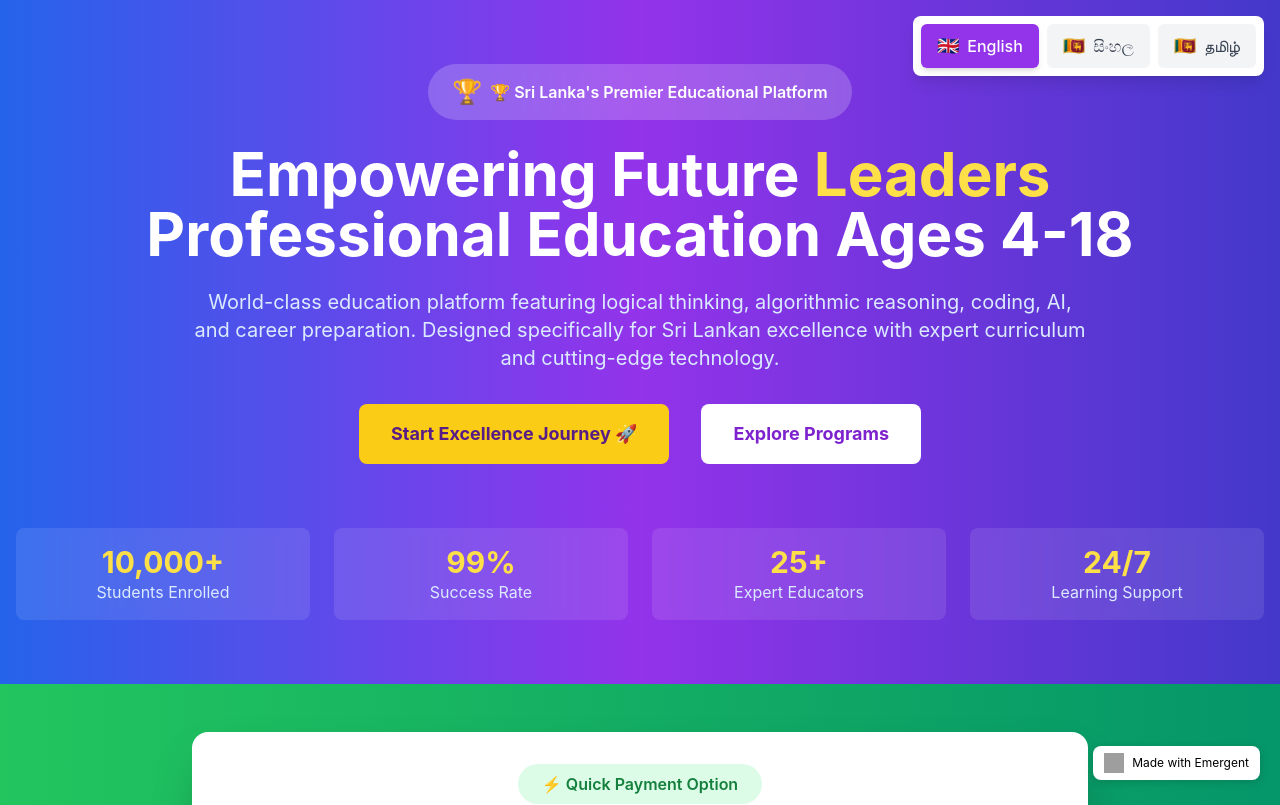
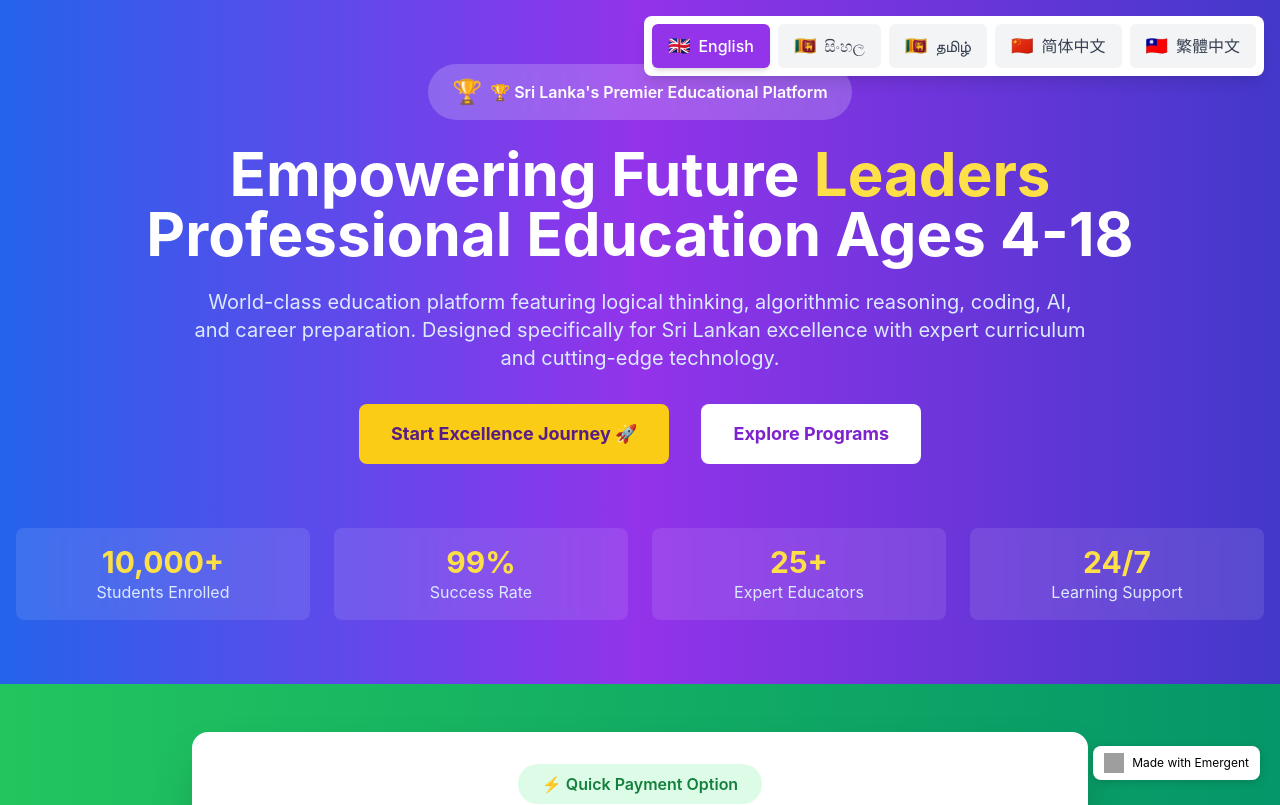
Before and after one commit to tecsrilankaworldwide/tec-platform-production, a React (Create React App) app in the folder frontend/: page / in a window 1280 px wide. Shown: the top 805 px of the page. Built offline with nearby package versions, Linux system fonts and the light colour scheme; grey boxes are pictures that could not be loaded.

Commit message:
auto-commit for 755f15bd-e91b-4d5a-9b7b-7f83c9d9bee8

```diff
--- a/frontend/src/LanguageSwitcher.js
+++ b/frontend/src/LanguageSwitcher.js
@@ -7,7 +7,9 @@ const LanguageSwitcher = () => {
   const languages = [
     { code: 'en', name: 'English', flag: '🇬🇧' },
     { code: 'si', name: 'සිංහල', flag: '🇱🇰' },
-    { code: 'ta', name: 'தமிழ்', flag: '🇱🇰' }
+    { code: 'ta', name: 'தமிழ்', flag: '🇱🇰' },
+    { code: 'zh-CN', name: '简体中文', flag: '🇨🇳' },
+    { code: 'zh-TW', name: '繁體中文', flag: '🇹🇼' }
   ];
 
   return (
```
